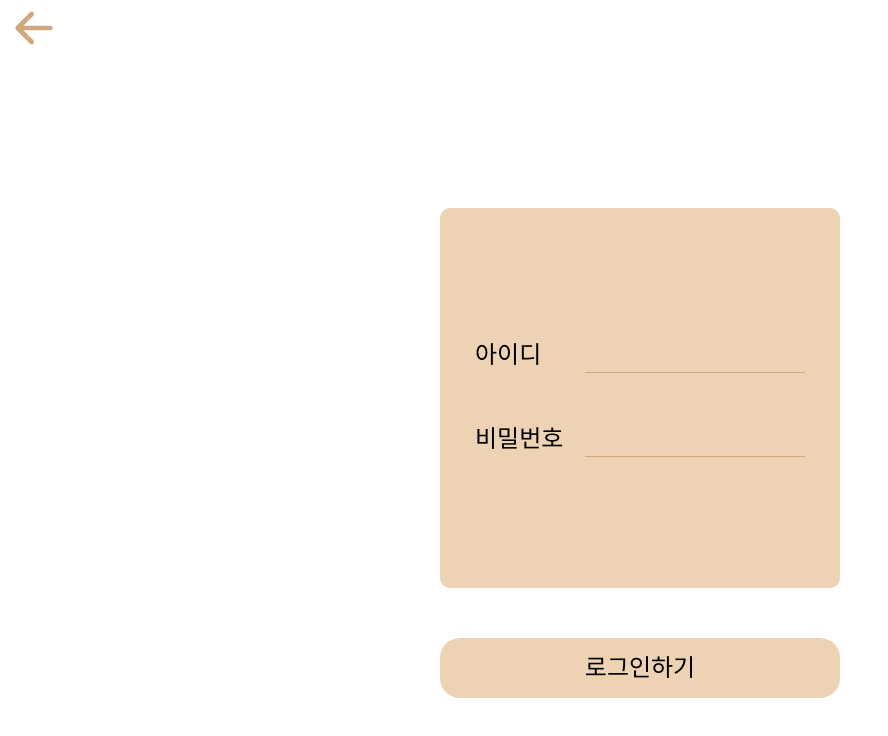
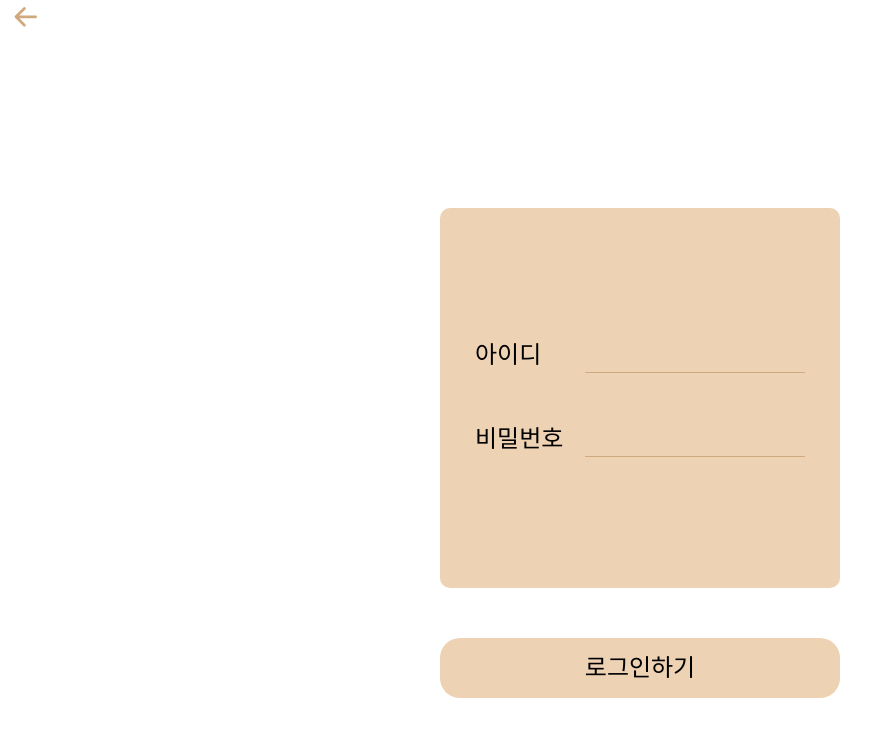
Before and after one commit to AkoIsCat/Monyang-i, a Next.js app: page /signin in a window 1280 px wide. Shown: the top 736 px of the page, without its empty margins (0-888 px from the left). Built offline with nearby package versions, Linux system fonts and the light colour scheme; a web font is replaced by a local one.

Commit message:
Design: 뒤로가기 svg 크기 변경

```diff
--- a/src/app/(beforeLogin)/_component/BackPageButton.tsx
+++ b/src/app/(beforeLogin)/_component/BackPageButton.tsx
@@ -10,9 +10,9 @@ export default function BackPageButton() {
 
   return (
     <svg
-      width="70px"
-      height="70px"
-      viewBox="0 0 30 30"
+      width="34px"
+      height="28px"
+      viewBox="0 0 20 20"
       fill="none"
       xmlns="http://www.w3.org/2000/svg"
       className="cursor-pointer"
```
